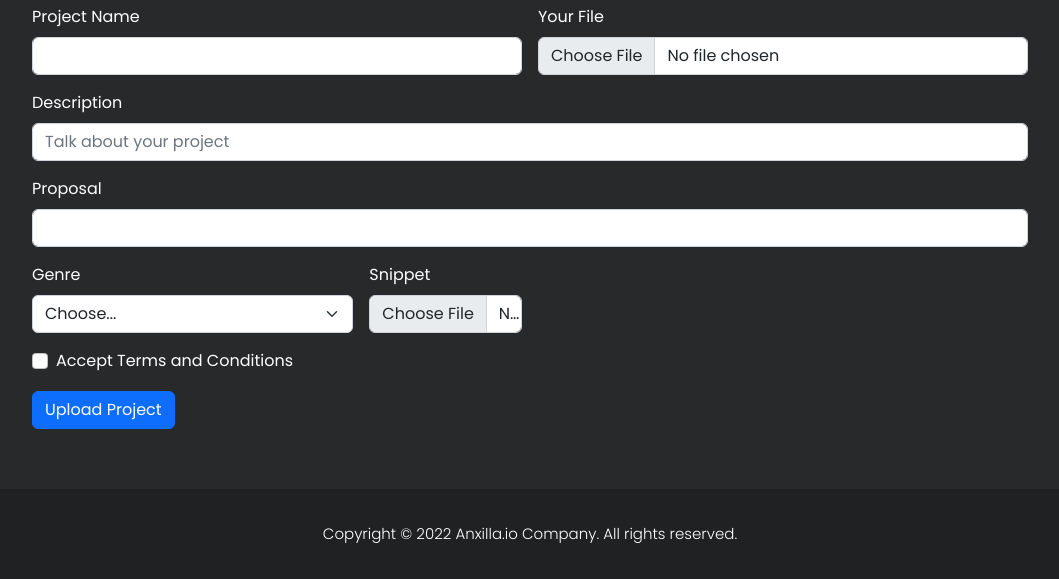
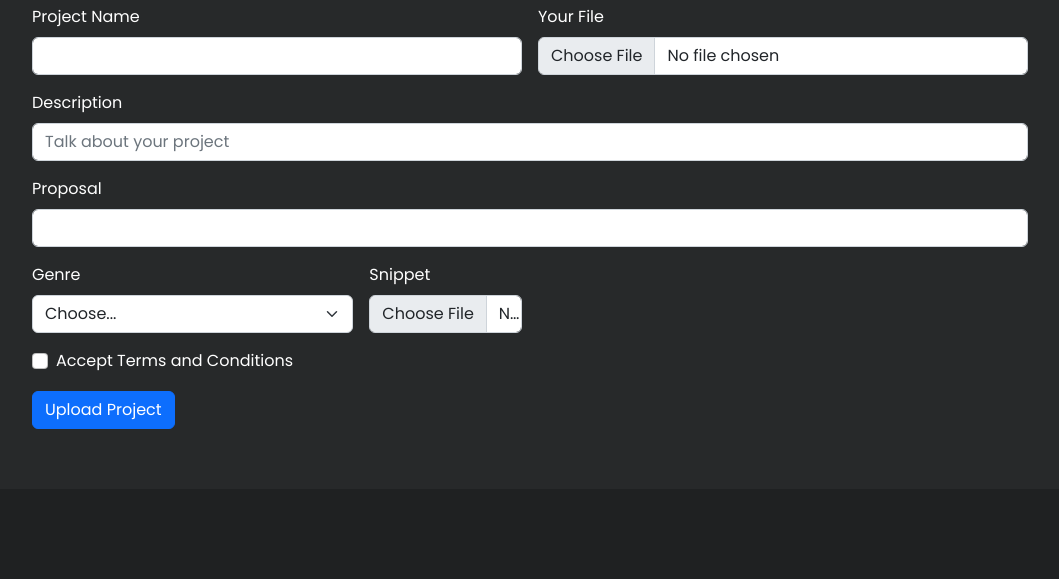
Before and after one commit to Code-Nuel/Blowwup, a plain HTML site: page anxilla/myproject.html in a window 1280 px wide. Shown: the part 404-983 px from the top of the page, without its empty margins (110-1169 px from the left). After the commit the page ends 893 px from the top, so only its background shows below. Drawn offline with nearby package versions, Linux system fonts and the light colour scheme.

Commit message:
Update myproject.html

```diff
--- a/anxilla/myproject.html
+++ b/anxilla/myproject.html
@@ -239,15 +239,7 @@ https://templatemo.com/tm-579-cyborg-gaming
     </div>
   </div>
 
-  <footer>
-    <div class="container">
-      <div class="row">
-        <div class="col-lg-12">
-          <p>Copyright © 2022 <a href="#">Anxilla.io</a> Company. All rights reserved. </p>
-        </div>
-      </div>
-    </div>
-  </footer>
+
 
 
   <!-- Scripts -->
```
